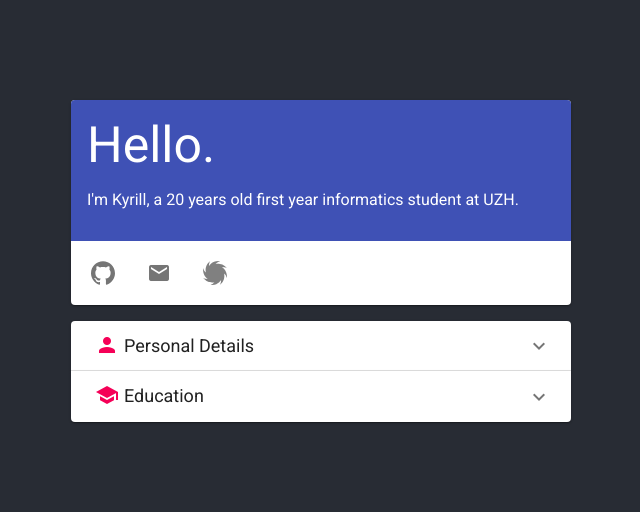
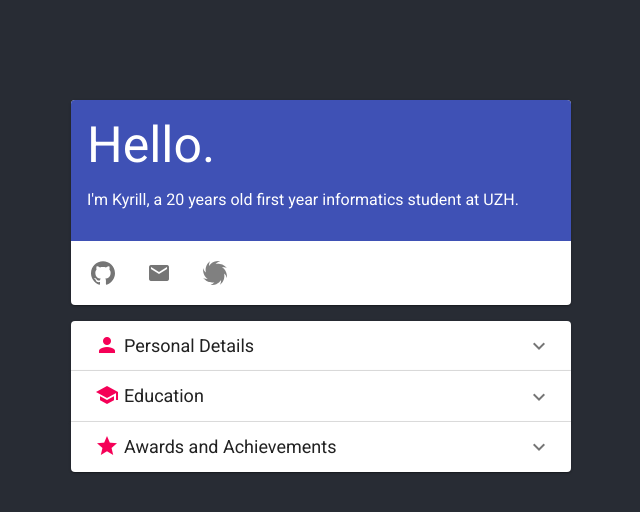
Before and after one commit to realChesta/homepage-v2, a React (Create React App) app: page / in a window 1280 px wide. Shown: the top 512 px of the page, without its empty margins (319-959 px from the left). Built offline with nearby package versions, Linux system fonts and the light colour scheme.

Commit message:
Added (empty) AwardsPanel

```diff
--- /dev/null
+++ b/src/js/AwardsPanel.js
@@ -0,0 +1,32 @@
+import React, { Component } from 'react';
+import {
+    withTheme,
+    Icon,
+    Typography,
+    ExpansionPanel,
+    ExpansionPanelSummary,
+    ExpansionPanelDetails,
+    Grid
+} from "@material-ui/core";
+
+import '../styles/AwardsPanel.css';
+
+class AwardsPanel extends Component {
+    render() {
+        return (
+            <ExpansionPanel>
+                <ExpansionPanelSummary expandIcon={<Icon>expand_more</Icon>}>
+                    <Icon color="secondary">star</Icon>
+                    <Typography style={{ marginLeft: "5px", fontSize: "18px", fontWeight: "regular" }}>
+                        Awards and Achievements
+                    </Typography>
+                </ExpansionPanelSummary>
+                <ExpansionPanelDetails>
+
+                </ExpansionPanelDetails>
+            </ExpansionPanel>
+        );
+    }
+}
+
+export default withTheme()(AwardsPanel);
--- a/src/js/Home.js
+++ b/src/js/Home.js
@@ -3,6 +3,7 @@ import {withTheme} from '@material-ui/core';
 import TitleCard from './TitleCard'
 import PersonalPanel from "./PersonalPanel";
 import EducationPanel from "./EducationPanel";
+import AwardsPanel from "./AwardsPanel";
 
 import '../styles/Home.css';
 
@@ -20,6 +21,7 @@ class Home extends Component {
           <div className="home-content-container">
             <PersonalPanel/>
             <EducationPanel/>
+            <AwardsPanel/>
           </div>
         </div>
       </div>
--- a/src/styles/Home.css
+++ b/src/styles/Home.css
@@ -19,6 +19,7 @@ body {
 
 .home-content-container {
     margin-top: 16px;
+    margin-bottom: 20px;
 }
 
 a:link {
```
Also changed, not shown: src/styles/AwardsPanel.css (added).
